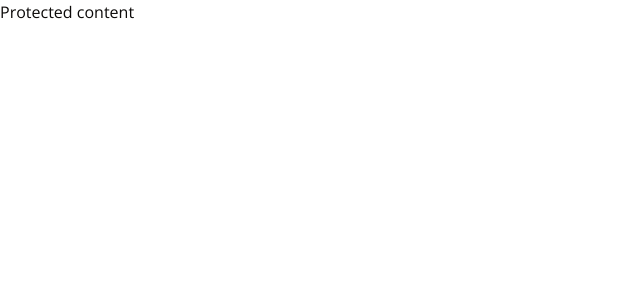
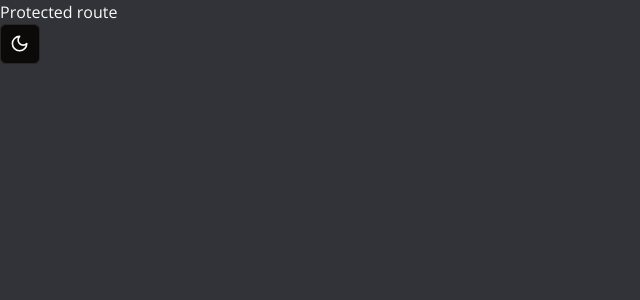
Before and after one commit to ouambo-takouam/discord-latest, a Next.js app: page / in a window 1280 px wide. Shown: the top 300 px of the page, without its empty margins (0-640 px from the left). Built offline with nearby package versions, Linux system fonts and the light colour scheme.

Commit message:
dark mode enabled

```diff
--- a/app/(setup)/(routes)/page.tsx
+++ b/app/(setup)/(routes)/page.tsx
@@ -1,3 +1,10 @@
+import { ModeToggle } from "@components/mode-toggle";
+
 export default function Home() {
-  return <div>Protected content</div>;
+  return (
+    <div>
+      <p>Protected route</p>
+      <ModeToggle />
+    </div>
+  );
 }
--- a/app/layout.tsx
+++ b/app/layout.tsx
@@ -1,7 +1,11 @@
-import { ClerkProvider } from "@clerk/nextjs";
-import "./globals.css";
 import type { Metadata } from "next";
 import { Open_Sans } from "next/font/google";
+import "./globals.css";
+
+import { cn } from "@lib/utils";
+
+import { ClerkProvider } from "@clerk/nextjs";
+import { ThemeProvider } from "@components/providers/theme-provider";
 
 const font = Open_Sans({ subsets: ["latin"] });
 
@@ -18,7 +22,16 @@ export default function RootLayout({
   return (
     <ClerkProvider>
       <html lang="en">
-        <body className={font.className}>{children}</body>
+        <body className={cn(font.className, " dark:bg-[#313338]")}>
+          <ThemeProvider
+            attribute="class"
+            defaultTheme="dark"
+            enableSystem={false}
+            storageKey="discord@latest-theme"
+          >
+            {children}
+          </ThemeProvider>
+        </body>
       </html>
     </ClerkProvider>
   );
--- /dev/null
+++ b/components/mode-toggle.tsx
@@ -0,0 +1,40 @@
+"use client";
+
+import * as React from "react";
+import { Moon, Sun } from "lucide-react";
+import { useTheme } from "next-themes";
+
+import { Button } from "@/components/ui/button";
+import {
+  DropdownMenu,
+  DropdownMenuContent,
+  DropdownMenuItem,
+  DropdownMenuTrigger,
+} from "@/components/ui/dropdown-menu";
+
+export function ModeToggle() {
+  const { setTheme } = useTheme();
+
+  return (
+    <DropdownMenu>
+      <DropdownMenuTrigger asChild>
+        <Button variant="outline" size="icon">
+          <Sun className="h-[1.2rem] w-[1.2rem] rotate-0 scale-100 transition-all dark:-rotate-90 dark:scale-0" />
+          <Moon className="absolute h-[1.2rem] w-[1.2rem] rotate-90 scale-0 transition-all dark:rotate-0 dark:scale-100" />
+          <span className="sr-only">Toggle theme</span>
+        </Button>
+      </DropdownMenuTrigger>
+      <DropdownMenuContent align="end">
+        <DropdownMenuItem onClick={() => setTheme("light")}>
+          Light
+        </DropdownMenuItem>
+        <DropdownMenuItem onClick={() => setTheme("dark")}>
+          Dark
+        </DropdownMenuItem>
+        <DropdownMenuItem onClick={() => setTheme("system")}>
+          System
+        </DropdownMenuItem>
+      </DropdownMenuContent>
+    </DropdownMenu>
+  );
+}
--- /dev/null
+++ b/components/providers/theme-provider.tsx
@@ -0,0 +1,9 @@
+"use client";
+
+import * as React from "react";
+import { ThemeProvider as NextThemesProvider } from "next-themes";
+import { type ThemeProviderProps } from "next-themes/dist/types";
+
+export function ThemeProvider({ children, ...props }: ThemeProviderProps) {
+  return <NextThemesProvider {...props}>{children}</NextThemesProvider>;
+}
--- a/package.json
+++ b/package.json
@@ -16,6 +16,7 @@
     "clsx": "^2.0.0",
     "lucide-react": "^0.284.0",
     "next": "13.5.4",
+    "next-themes": "^0.2.1",
     "react": "^18",
     "react-dom": "^18",
     "tailwind-merge": "^1.14.0",
```
Also changed, not shown: 1 other file (tests, documents, lock files or other folders).
